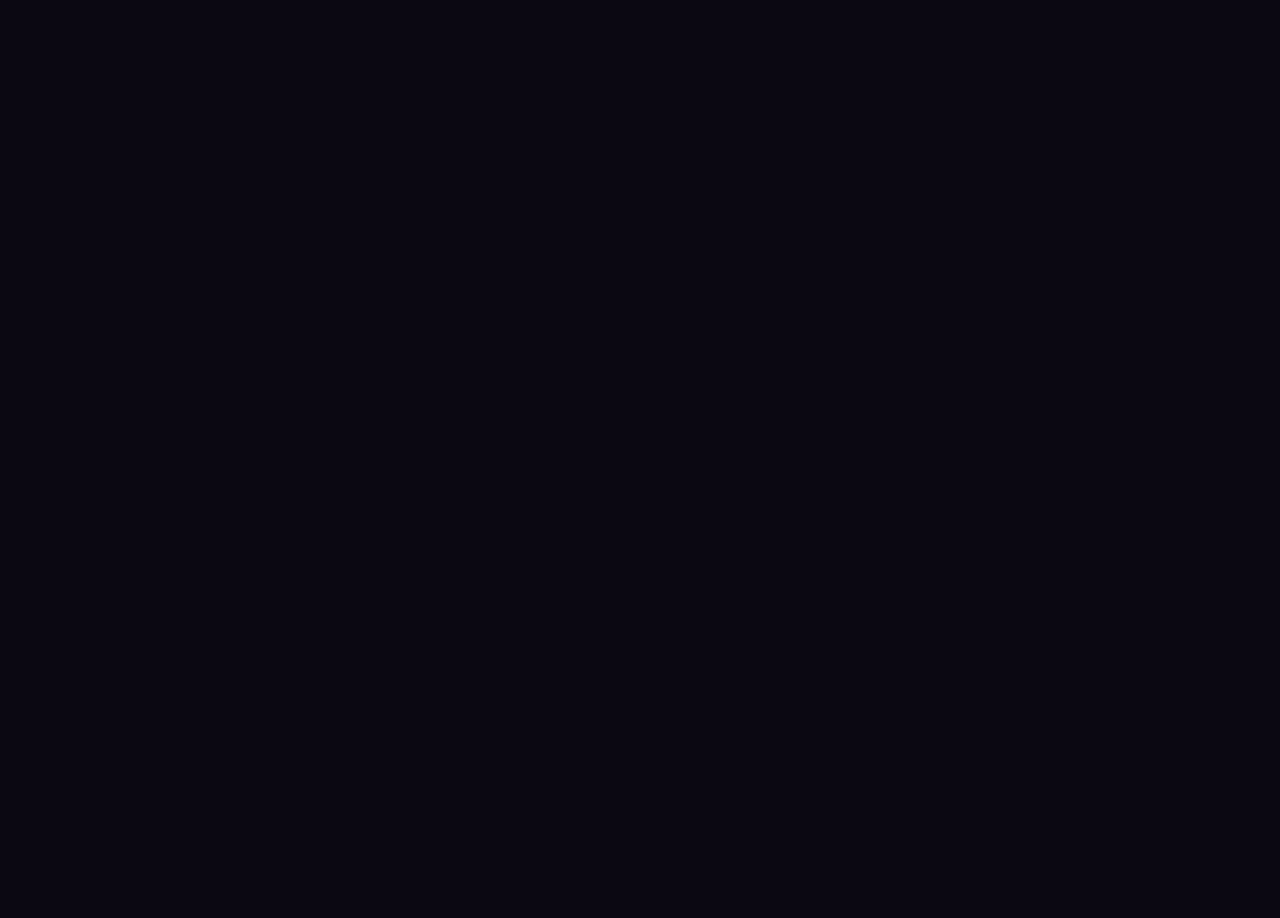
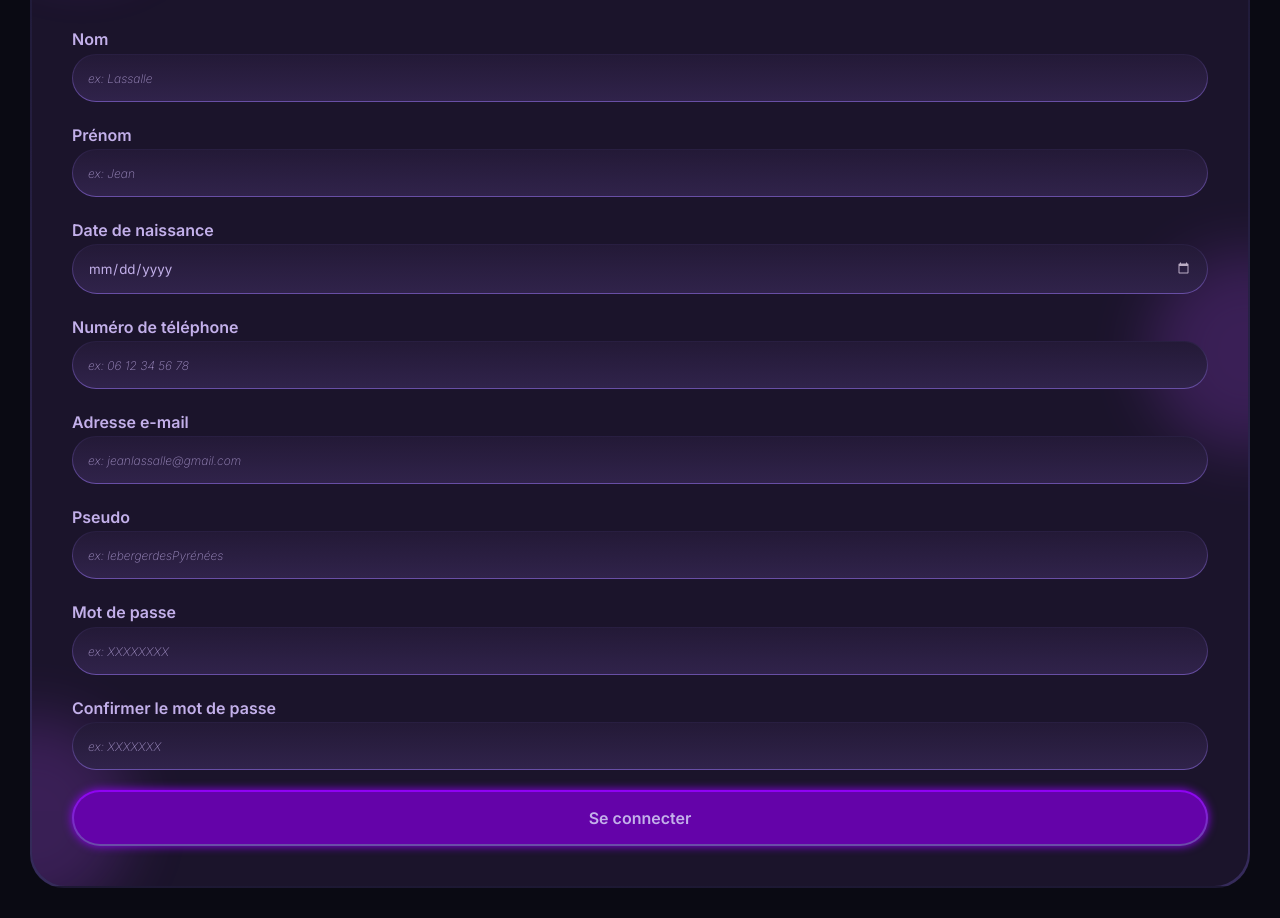
Before and after one commit to Justine-Cousin/WildyGamy, a React (Vite) app in the folder client/: page /login in a window 1280 px wide. Before the commit this address had no page. Shown: the part 460-1378 px from the top of the page. Before the commit the page ends 800 px from the top, so only its background shows below. Built offline with nearby package versions, Linux system fonts and the light colour scheme; a web font is replaced by a local one.

Commit message:
feat: create login page

```diff
--- a/client/src/App.tsx
+++ b/client/src/App.tsx
@@ -9,6 +9,7 @@ function App() {
           <Link to="/">Accueil</Link>
           <Link to="/prizes">Récompenses</Link>
           <Link to="/games">Jeux</Link>
+          <Link to="/login">Connexion</Link>
         </nav>
       </header>
 
--- /dev/null
+++ b/client/src/components/BlurredBackground.tsx
@@ -0,0 +1,18 @@
+import "../styles/BlurredBackground.css";
+
+interface BlurredBackgroundProps {
+  children?: React.ReactNode;
+}
+
+const BlurredBackground: React.FC<BlurredBackgroundProps> = ({ children }) => {
+  return (
+    <div className="background-container">
+      <div className="blur-circle circle-top" />
+      <div className="blur-circle circle-right" />
+      <div className="blur-circle circle-bottom" />
+      <div className="content">{children}</div>
+    </div>
+  );
+};
+
+export default BlurredBackground;
--- /dev/null
+++ b/client/src/components/CreateLogin.tsx
@@ -0,0 +1,145 @@
+import "../styles/CreateLogin.css";
+import BlurredBackground from "./BlurredBackground";
+
+export default function CreateLogin() {
+  return (
+    <div className="login-form-container">
+      <BlurredBackground>
+        <h1 className="login-form-title">CRÉER VOTRE COMPTE</h1>
+        <form className="login-form">
+          <div className="login-text">
+            <label className="login-label" htmlFor="Nom">
+              Nom
+            </label>
+            <div className="input-wrapper">
+              <input
+                className="login-input"
+                type="text"
+                id="Nom"
+                name="Nom"
+                placeholder="ex: Lassalle"
+                required
+              />
+            </div>
+          </div>
+
+          <div className="login-text">
+            <label className="login-label" htmlFor="Prénom">
+              Prénom
+            </label>
+            <div className="input-wrapper">
+              <input
+                className="login-input"
+                type="text"
+                id="Prénom"
+                name="Prénom"
+                placeholder="ex: Jean"
+                required
+              />
+            </div>
+          </div>
+
+          <div className="login-text">
+            <label className="login-label" htmlFor="Date_de_naissance">
+              Date de naissance
+            </label>
+            <div className="input-wrapper">
+              <input
+                className="login-input"
+                type="date"
+                id="Date_de_naissance"
+                name="Date_de_naissance"
+                placeholder="jj/mm/aaaa"
+                required
+              />
+            </div>
+          </div>
+
+          <div className="login-text">
+            <label className="login-label" htmlFor="téléphone">
+              Numéro de téléphone
+            </label>
+            <div className="input-wrapper">
+              <input
+                className="login-input"
+                type="tel"
+                id="téléphone"
+                name="téléphone"
+                placeholder="ex: 06 12 34 56 78"
+                required
+              />
+            </div>
+          </div>
+
+          <div className="login-text">
+            <label className="login-label" htmlFor="email">
+              Adresse e-mail
+            </label>
+            <div className="input-wrapper">
+              <input
+                className="login-input"
+                type="email"
+                id="email"
+                name="email"
+                placeholder="ex: jeanlassalle@gmail.com"
+                required
+              />
+            </div>
+          </div>
+
+          <div className="login-text">
+            <label className="login-label" htmlFor="pseudo">
+              Pseudo
+            </label>
+            <div className="input-wrapper">
+              <input
+                className="login-input"
+                type="text"
+                id="pseudo"
+                name="pseudo"
+                placeholder="ex: lebergerdesPyrénées"
+                required
+              />
+            </div>
+          </div>
+
+          <div className="login-text">
+            <label className="login-label" htmlFor="password">
+              Mot de passe
+            </label>
+            <div className="input-wrapper">
+              <input
+                className="login-input"
+                type="password"
+                id="password"
+                name="password"
+                placeholder="ex: XXXXXXXX"
+                required
+              />
+            </div>
+          </div>
+
+          <div className="login-text">
+            <label className="login-label" htmlFor="confirm_password">
+              Confirmer le mot de passe
+            </label>
+            <div className="input-wrapper">
+              <input
+                className="login-input"
+                type="password"
+                id="confirm_password"
+                name="confirm_password"
+                placeholder="ex: XXXXXXX"
+                required
+              />
+            </div>
+          </div>
+
+          <button className="login-submit-button" type="submit">
+            Se connecter
+          </button>
+        </form>
+      </BlurredBackground>
+    </div>
+  );
+}
--- a/client/src/main.tsx
+++ b/client/src/main.tsx
@@ -7,6 +7,7 @@ import { RouterProvider, createBrowserRouter } from "react-router-dom";
 // Import the main app component
 import App from "./App";
 import Games from "./pages/Games";
+import LoginPage from "./pages/LoginPage";
 import PrizePage from "./pages/prizePage";
 
 // Import additional components for new routes
@@ -30,6 +31,7 @@ const router = createBrowserRouter([
         element: <PrizePage />,
       },
       { path: "games", element: <Games /> },
+      { path: "login", element: <LoginPage /> },
     ],
   },
 ]);
--- /dev/null
+++ b/client/src/pages/LoginPage.tsx
@@ -0,0 +1,14 @@
+import logoWG from "../assets/images/logo_wildy_gamy.png";
+import CreateLogin from "../components/CreateLogin";
+import "../styles/LoginPage.css";
+
+export default function LoginPage() {
+  return (
+    <div className="loginpage-container">
+      <img className="games-logo" src={logoWG} alt="Logo" />
+      <div className="loginpage-content">
+        <CreateLogin />
+      </div>
+    </div>
+  );
+}
--- /dev/null
+++ b/client/src/styles/BlurredBackground.css
@@ -0,0 +1,43 @@
+.background-container {
+  position: relative;
+  width: 100%;
+  min-height: 100vh;
+  background-color: #1b142b;
+  overflow: hidden;
+  border-radius: 34px;
+}
+
+.blur-circle {
+  position: absolute;
+  width: 200px;
+  height: 200px;
+  background-color: #b54cff;
+  border-radius: 50%;
+  filter: blur(30px);
+  opacity: 0.2;
+}
+
+.circle-top {
+  top: -50px;
+  left: -50px;
+}
+
+.circle-right {
+  top: 50%;
+  right: -100px;
+  transform: translateY(-50%);
+}
+
+.circle-bottom {
+  bottom: -30px;
+  left: 0%;
+  transform: translateX(-50%);
+}
+
+.content {
+  position: relative;
+  z-index: 1;
+  width: 100%;
+  height: 100%;
+  padding: 20px;
+}
--- /dev/null
+++ b/client/src/styles/CreateLogin.css
@@ -0,0 +1,115 @@
+.login-form-container {
+  display: flex;
+  flex-direction: column;
+  align-items: center;
+  justify-content: space-between;
+  width: 100%;
+  height: 100%;
+  background: rgb(21, 20, 43, 0.61);
+  border-radius: 34px;
+  border: 2px solid transparent;
+  background-image: linear-gradient(
+      rgba(21, 20, 43, 0.61),
+      rgba(21, 20, 43, 0.61)
+    ), linear-gradient(to bottom, #281e40, #694fa6);
+}
+
+.login-text {
+  width: 100%;
+  display: flex;
+  flex-direction: column;
+  font-family: "Inter", sans-serif;
+  color: #c3b0ea;
+  font-weight: 600;
+  font-size: 16px;
+  padding-bottom: 10px;
+}
+
+.login-form-title {
+  font-family: var(--font-title-phosphate);
+  font-weight: 400;
+  font-style: normal;
+  color: var(--font-title-color);
+  font-size: 7vw;
+  text-align: center;
+  padding-bottom: 10px;
+  padding-top: 5px;
+}
+
+.login-input {
+  width: 100%;
+  padding: 15px 15px 15px 15px;
+  border-radius: 30px;
+  background: rgba(34, 24, 52, 0.8);
+  color: #c3b0ea;
+  font-family: "Inter", sans-serif;
+  border: 1px solid transparent;
+  background-image: linear-gradient(
+      rgba(34, 24, 52, 0.8),
+      rgba(34, 24, 52, 0.8)
+    ), linear-gradient(to bottom, #281e40, #694fa6);
+  background-origin: border-box;
+  background-clip: padding-box, border-box;
+}
+
+.login-input::placeholder {
+  color: #c3b0eac1;
+  font-family: "Inter", sans-serif;
+  font-size: 12px;
+  font-weight: 200;
+  font-style: italic;
+}
+
+.login-form {
+  display: flex;
+  flex-direction: column;
+  width: 100%;
+  padding: 20px;
+  gap: 10px;
+}
+
+.login-text label {
+  font-size: 16px;
+  color: #c3b0ea;
+}
+
+input[type="date"]::-webkit-calendar-picker-indicator {
+  filter: invert(0.8) sepia(1) saturate(1) hue-rotate(200deg);
+  opacity: 0.7;
+}
+
+.date-input::-webkit-datetime-edit-fields-wrapper {
+  color: #c3b0eac1;
+  font-family: "Inter", sans-serif;
+  font-size: 12px;
+  font-weight: 200;
+  font-style: italic;
+}
+
+.date-input::-webkit-datetime-edit {
+  color: rgba(195, 176, 234, 0.5);
+}
+
+.login-submit-button {
+  width: 100%;
+  padding: 16px;
+  border-radius: 30px;
+  font-family: "Inter", sans-serif;
+  font-size: 16px;
+  font-weight: 600;
+  color: #c3b0ea;
+  cursor: pointer;
+  position: relative;
+  background: #6403a9;
+  border: 2px solid transparent;
+  background-image: linear-gradient(#6403a9, #6403a9), /* fond */
+    linear-gradient(to bottom, #9001f5, #694fa6); /* bordure */
+  background-origin: border-box;
+  background-clip: padding-box, border-box;
+  transition: all 0.3s ease;
+  box-shadow: 0 0 9.2px #9001f5;
+}
+
+.login-submit-button:hover {
+  box-shadow: 0 0 20px #9001f5;
+}
--- a/client/src/styles/Games.css
+++ b/client/src/styles/Games.css
@@ -20,6 +20,7 @@
   gap: 12px;
   padding: 15px;
   width: 100%;
+  padding-bottom: 100px;
 }
 
 .gamecard-content::before {
--- /dev/null
+++ b/client/src/styles/LoginPage.css
@@ -0,0 +1,3 @@
+.loginpage-content {
+  padding: 30px;
+}
```
